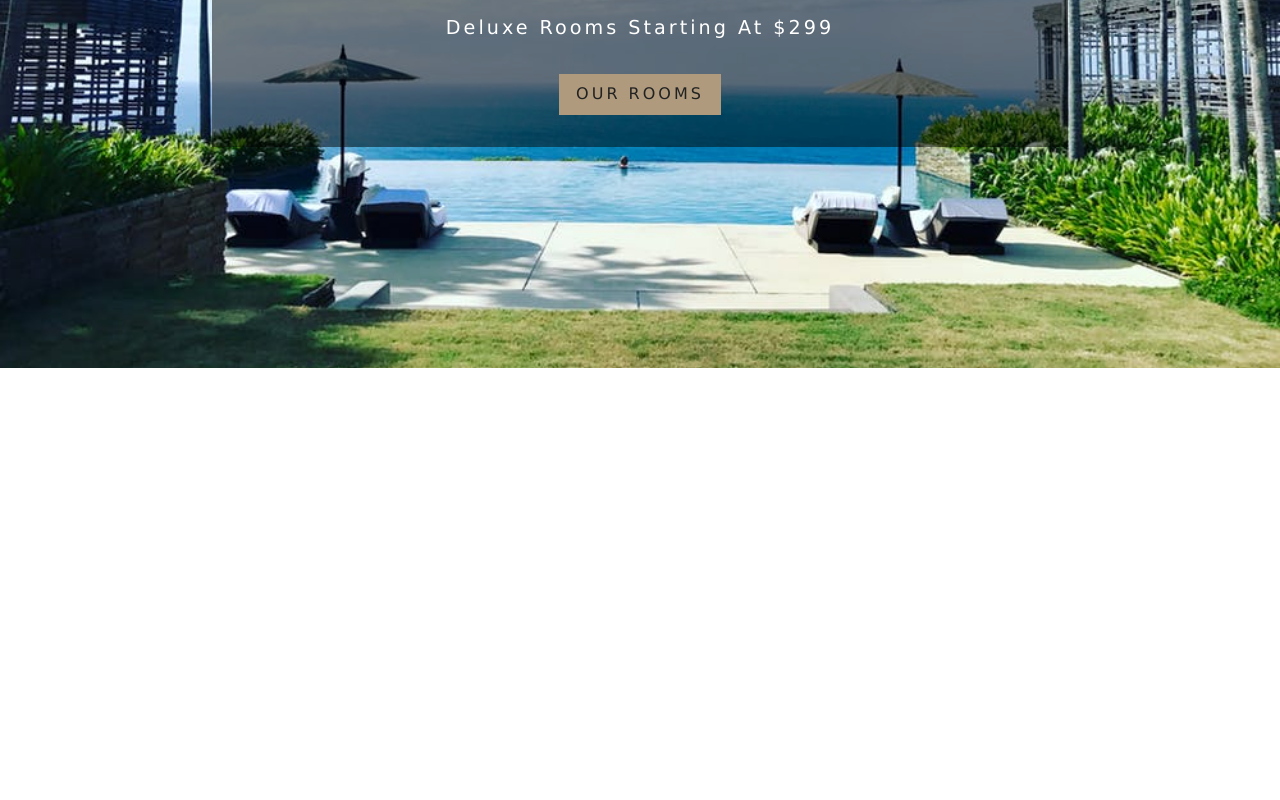
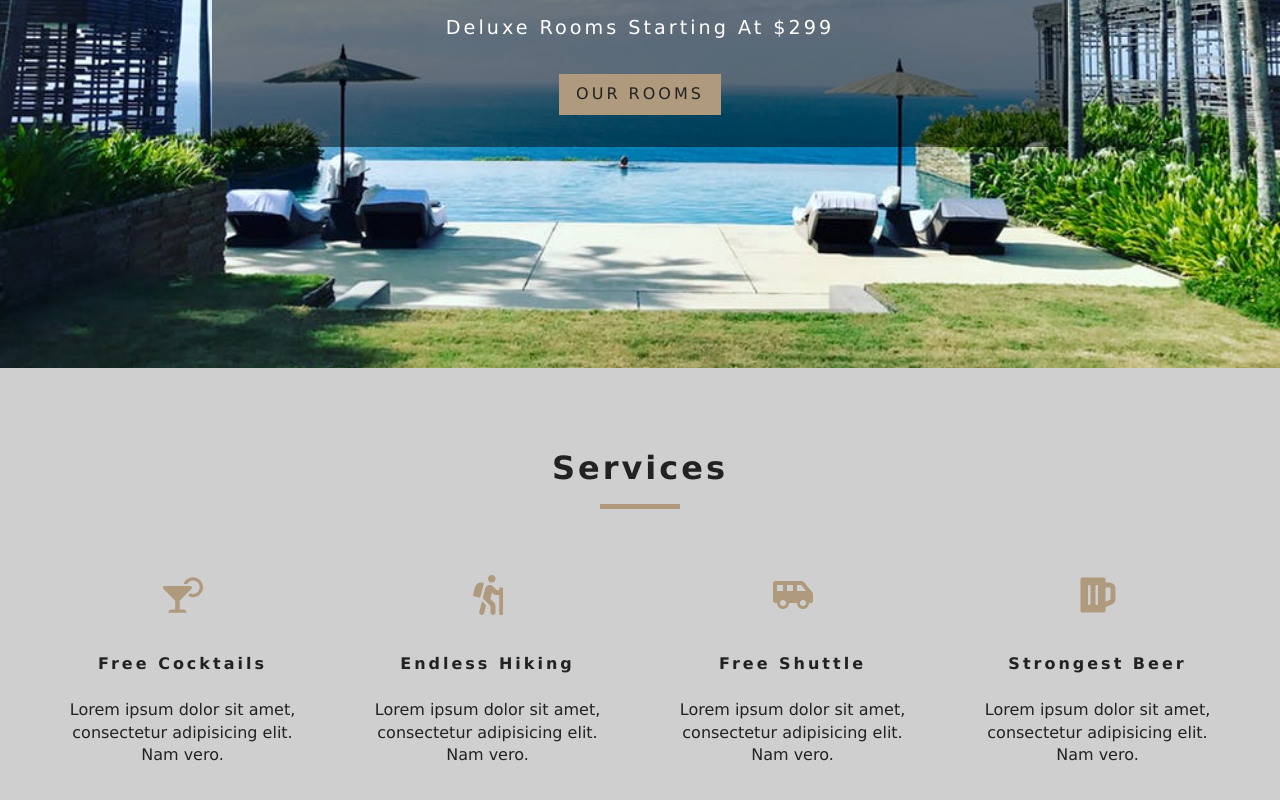
Before and after one commit to dipeshshakya/HotelBooking, a React (Create React App) app: page / in a window 1280 px wide. Shown: the part 432-1232 px from the top of the page. Before the commit the page ends 800 px from the top, so only its background shows below. Built offline with nearby package versions, Linux system fonts and the light colour scheme.

Commit message:
services section component

```diff
--- a/src/App.css
+++ b/src/App.css
@@ -252,6 +252,7 @@
 }
 .services h6 {
   letter-spacing: var(--mainSpacing);
+  text-transform: capitalize;
 }
 .services p {
   width: 80%;
--- /dev/null
+++ b/src/Components/Services.js
@@ -0,0 +1,51 @@
+import React, { Component } from "react";
+import Title from "./Title";
+import { FaCocktail, FaHiking, FaShuttleVan, FaBeer } from "react-icons/fa";
+export default class Services extends Component {
+  state = {
+    services: [
+      {
+        icon: <FaCocktail />,
+        title: "Free cocktails",
+        info:
+          "Lorem ipsum dolor sit amet, consectetur adipisicing elit. Nam vero.",
+      },
+      {
+        icon: <FaHiking />,
+        title: "Endless Hiking",
+        info:
+          "Lorem ipsum dolor sit amet, consectetur adipisicing elit. Nam vero.",
+      },
+      {
+        icon: <FaShuttleVan />,
+        title: "Free Shuttle",
+        info:
+          "Lorem ipsum dolor sit amet, consectetur adipisicing elit. Nam vero.",
+      },
+      {
+        icon: <FaBeer />,
+        title: "Strongest Beer",
+        info:
+          "Lorem ipsum dolor sit amet, consectetur adipisicing elit. Nam vero.",
+      },
+    ],
+  };
+  render() {
+    return (
+      <section className="services">
+        <Title title="services" />
+        <div className="services-center">
+          {this.state.services.map((item, index) => {
+            return (
+              <article key={index} className="service">
+                <span>{item.icon}</span>
+                <h6>{item.title}</h6>
+                <p>{item.info}</p>
+              </article>
+            );
+          })}
+        </div>
+      </section>
+    );
+  }
+}
--- /dev/null
+++ b/src/Components/Title.js
@@ -0,0 +1,12 @@
+import React from "react";
+
+function Title({ title }) {
+  return (
+    <div className="section-title">
+      <h4>{title}</h4>
+      <div></div>
+    </div>
+  );
+}
+
+export default Title;
--- a/src/pages/Home.js
+++ b/src/pages/Home.js
@@ -2,15 +2,23 @@
 import Hero from "../Components/Hero";
 import Banner from "../Components/Banner";
 import { Link } from "react-router-dom";
+import Services from "../Components/Services";
+
 function Home() {
   return (
+    <>
       <Hero>
-      <Banner title="luxurious rooms" subtitle="deluxe rooms starting at $299">
+        <Banner
+          title="luxurious rooms"
+          subtitle="deluxe rooms starting at $299"
+        >
           <Link to="rooms" className="btn-primary">
             our rooms
           </Link>
         </Banner>
       </Hero>
+      <Services />
+    </>
   );
 }
 
```
Lines whose indentation alone changed are shown as unchanged.
